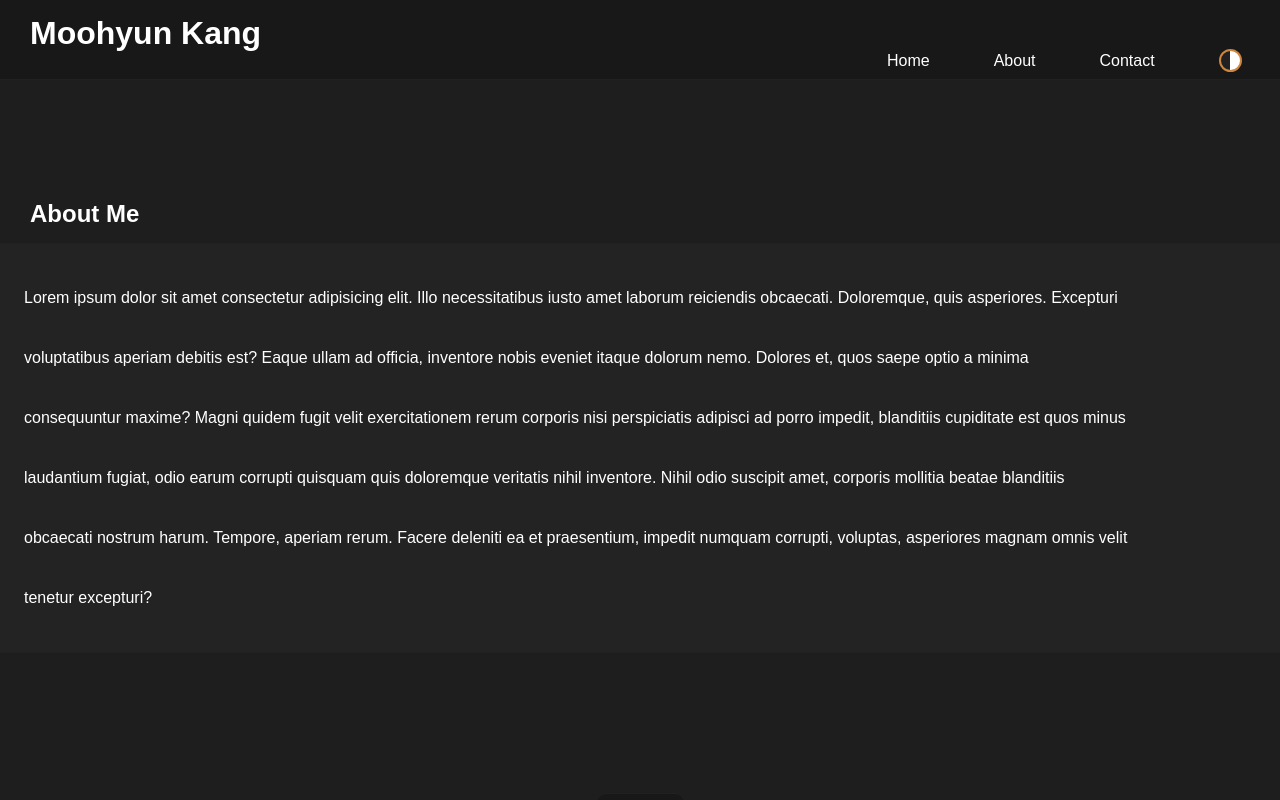
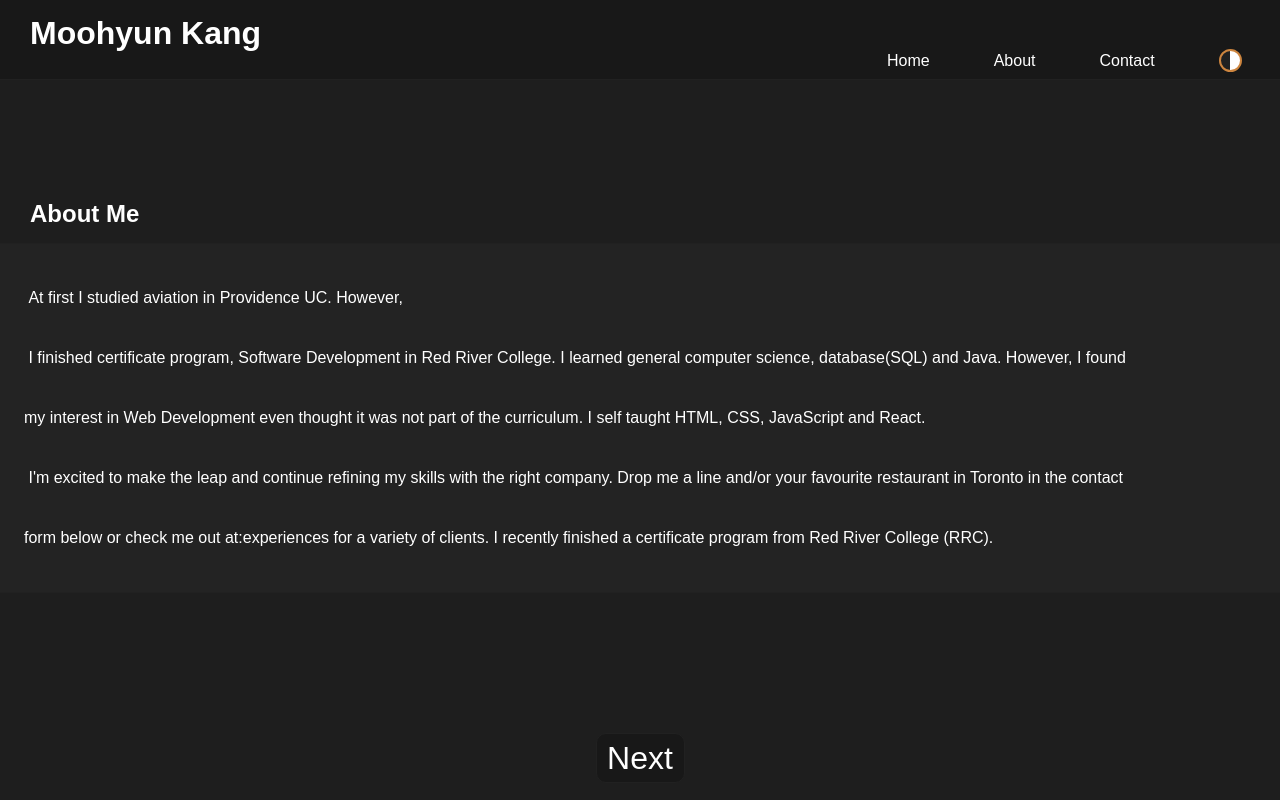
Before and after one commit to grandorca/my-portfolio, a React (Create React App) app: page /about in a window 1280 px wide. Shown: the top 800 px of the page. Built offline with nearby package versions, Linux system fonts and the light colour scheme.

Commit message:
observer effect update

```diff
--- a/src/components/About.jsx
+++ b/src/components/About.jsx
@@ -7,18 +7,19 @@ const About = (props) => {
 
       <div className="back-div">
         <p id="about-me">
-          Lorem ipsum dolor sit amet consectetur adipisicing elit. Illo
-          necessitatibus iusto amet laborum reiciendis obcaecati. Doloremque,
-          quis asperiores. Excepturi voluptatibus aperiam debitis est? Eaque
-          ullam ad officia, inventore nobis eveniet itaque dolorum nemo. Dolores
-          et, quos saepe optio a minima consequuntur maxime? Magni quidem fugit
-          velit exercitationem rerum corporis nisi perspiciatis adipisci ad
-          porro impedit, blanditiis cupiditate est quos minus laudantium fugiat,
-          odio earum corrupti quisquam quis doloremque veritatis nihil
-          inventore. Nihil odio suscipit amet, corporis mollitia beatae
-          blanditiis obcaecati nostrum harum. Tempore, aperiam rerum. Facere
-          deleniti ea et praesentium, impedit numquam corrupti, voluptas,
-          asperiores magnam omnis velit tenetur excepturi?
+          &nbsp;At first I studied aviation in Providence UC. However,
+          <br></br>
+          &nbsp;I finished certificate program, Software Development in Red
+          River College. I learned general computer science, database(SQL) and
+          Java. However, I found my interest in Web Development even thought it
+          was not part of the curriculum. I self taught HTML, CSS, JavaScript
+          and React.
+          <br></br>
+          &nbsp;I'm excited to make the leap and continue refining my skills
+          with the right company. Drop me a line and/or your favourite
+          restaurant in Toronto in the contact form below or check me out
+          at:experiences for a variety of clients. I recently finished a
+          certificate program from Red River College (RRC).
         </p>
       </div>
 
--- a/src/styles/index.css
+++ b/src/styles/index.css
@@ -453,8 +453,8 @@ header {
 }
 
 .image-div.show .image-container {
-  -webkit-transform: translateX(0%);
-          transform: translateX(0%);
+  -webkit-transform: translateX(0%) scale(1);
+          transform: translateX(0%) scale(1);
 }
 
 img {
@@ -466,8 +466,8 @@ img {
 }
 
 .image-container {
-  -webkit-transform: translateX(-10%);
-          transform: translateX(-10%);
+  -webkit-transform: translateX(-10%) scale(0.9);
+          transform: translateX(-10%) scale(0.9);
   -webkit-transition: -webkit-transform 0.5s ease-out;
   transition: -webkit-transform 0.5s ease-out;
   transition: transform 0.5s ease-out;
@@ -501,8 +501,8 @@ img {
 }
 
 .video-div.show .video-container {
-  -webkit-transform: translateX(0%);
-          transform: translateX(0%);
+  -webkit-transform: translateX(0%) scale(1);
+          transform: translateX(0%) scale(1);
 }
 
 video {
@@ -512,8 +512,8 @@ video {
 }
 
 .video-container {
-  -webkit-transform: translateX(10%);
-          transform: translateX(10%);
+  -webkit-transform: translateX(10%) scale(0.9);
+          transform: translateX(10%) scale(0.9);
   -webkit-transition: -webkit-transform 0.5s ease-out;
   transition: -webkit-transform 0.5s ease-out;
   transition: transform 0.5s ease-out;
```
Also changed, not shown: src/styles/index.scss (+4 -4 lines), 1 other file (tests, documents, lock files or other folders).
